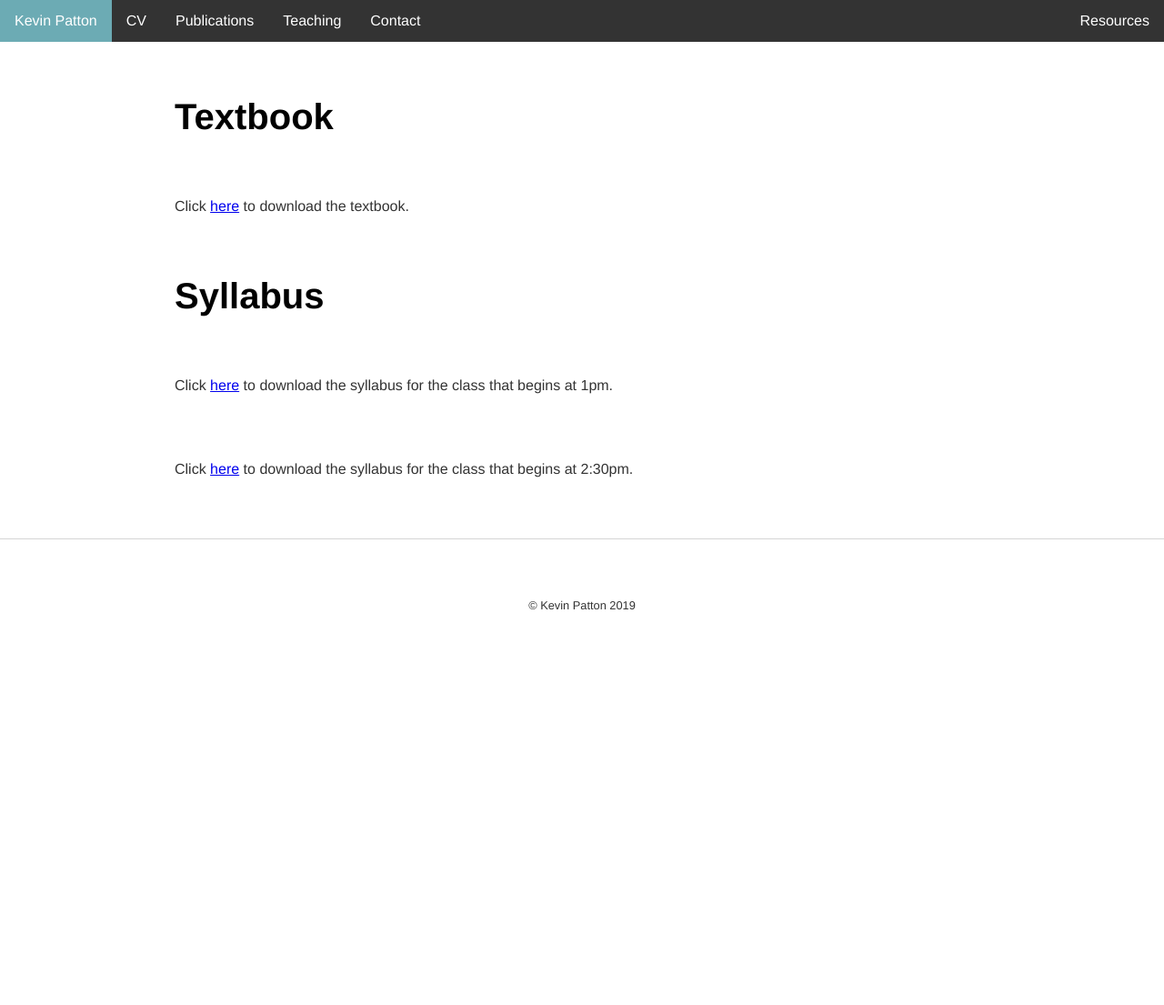
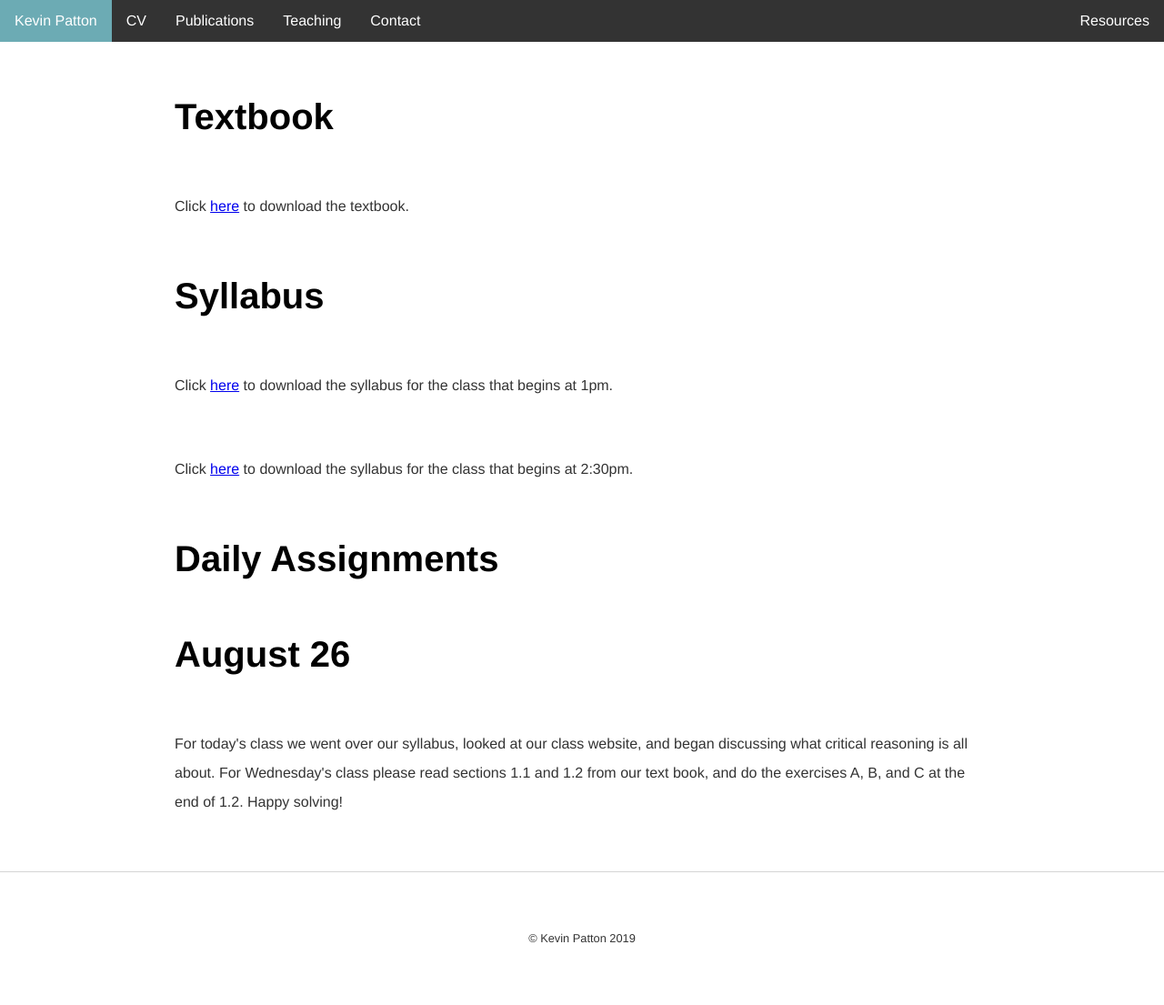
Before and after one commit to kevinjpatton/kevinjpatton.github.io, a Jekyll site: the page built from teaching/phil_1210/index.html, in a window 1280 px wide. Shown: the whole page at 91% size. Built offline with Jekyll 4.4.1, drawn with Linux system fonts in a browser that asks for light colours; Markdown is read by kramdown in place of the engine named in the settings; before the commit the page ends 900 px from its top, so only the background shows below that.

Commit message:
Update index.html

```diff
--- a/teaching/phil_1210/index.html
+++ b/teaching/phil_1210/index.html
@@ -8,3 +8,7 @@ title: Teaching - 1210
 <h1>Syllabus</h1>
 <p>Click <a href="/teaching/phil_1210/Phil1210_100_Fall2019.pdf" target="_blank">here</a> to download the syllabus for the class that begins at 1pm.</p>
 <p>Click <a href="/teaching/phil_1210/Phil1210_230_Fall2019.pdf" target="_blank">here</a> to download the syllabus for the class that begins at 2:30pm.</p>
+
+<h1>Daily Assignments</h1>
+<h1> August 26</h1>
+<p>For today's class we went over our syllabus, looked at our class website, and began discussing what critical reasoning is all about.  For Wednesday's class please read sections 1.1 and 1.2 from our text book, and do the exercises A, B, and C at the end of 1.2.  Happy solving!</p>
```
